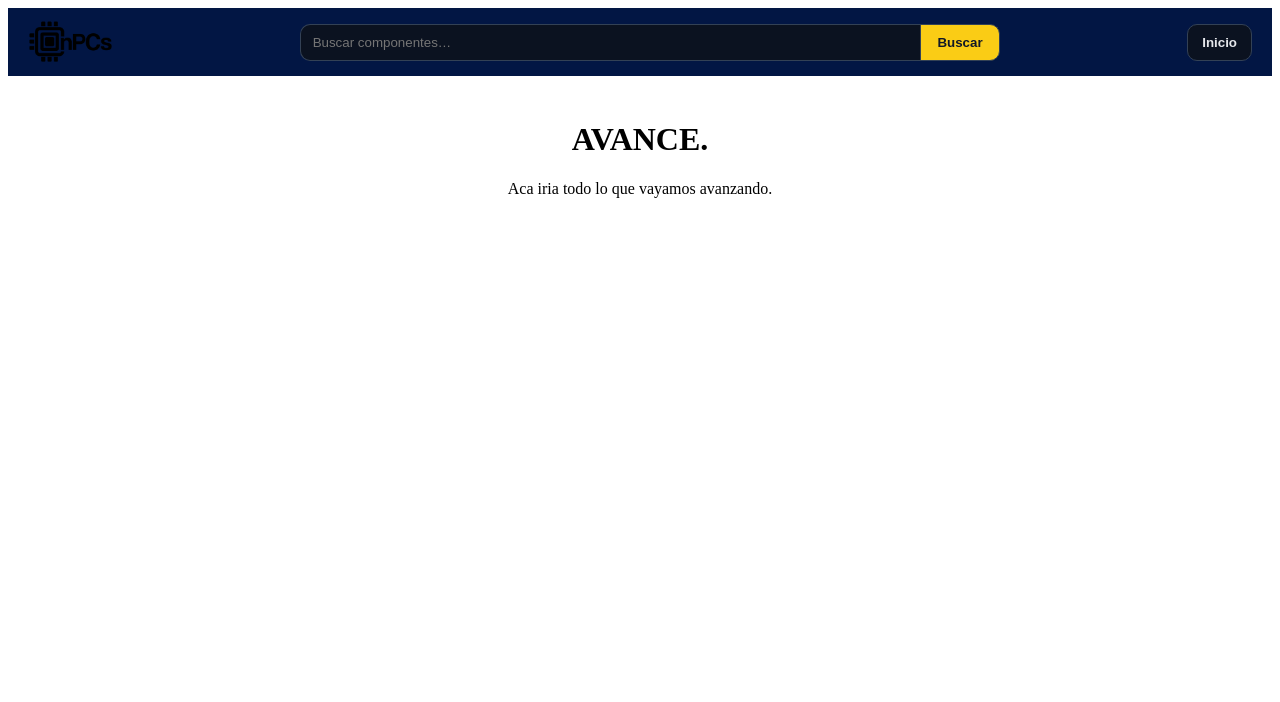
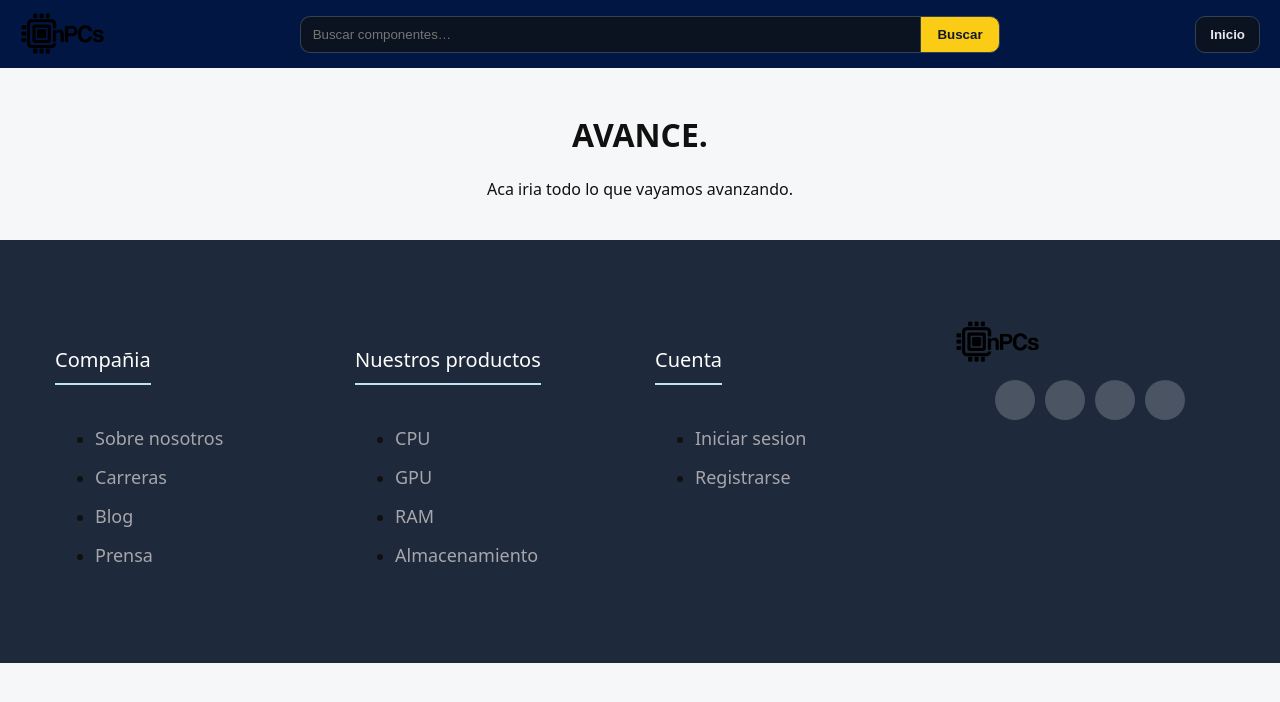
Before and after one commit to LunaMartin00/nPCs-frontend, a React (Vite) app in the folder nPCs-proyect/: page / in a window 1280 px wide. Shown: the top 702 px of the page. Built offline with nearby package versions, Linux system fonts and the light colour scheme.

Commit message:
agregar footer

```diff
--- a/nPCs-proyect/src/App.jsx
+++ b/nPCs-proyect/src/App.jsx
@@ -1,5 +1,6 @@
 import React from "react";
 import Navbar from "./components/navbar.jsx";
+import Footer from "./components/Footer.jsx";
 
 export default function App() {
   return (
@@ -9,6 +10,7 @@ export default function App() {
         <h1>AVANCE.</h1>
         <p>Aca iria todo lo que vayamos avanzando.</p>
       </main>
+      <Footer />
     </div>
   );
 }
--- /dev/null
+++ b/nPCs-proyect/src/components/Footer.jsx
@@ -0,0 +1,61 @@
+import logo from "../assets/Logo.png";
+import '../styles/App.css';
+
+export default Footer
+
+function Footer() {
+
+
+    return (
+
+    <footer className = "footer">
+        <div className = "container">
+            <div className = 'footer_row'>
+                    <div className = 'footer_section'>
+                        <h4>Compañia </h4>
+                        <ul>
+                            <li> <a href = "#"> Sobre nosotros </a></li>
+                            <li> <a href = "#"> Carreras </a></li>
+                            <li> <a href = "#"> Blog </a></li>
+                            <li> <a href = "#"> Prensa </a></li>
+                        </ul>
+
+                    </div>
+                    <div className = 'footer_section'>
+                        <h4>Nuestros productos</h4>
+                        <ul>
+                            <li> <a href = "#"> CPU </a></li>
+                            <li> <a href = "#"> GPU </a></li>
+                            <li> <a href = "#"> RAM </a></li>
+                            <li> <a href = "#"> Almacenamiento </a></li>
+                        </ul>
+                    </div>
+
+                    <div className = 'footer_section'>
+                        <h4>Cuenta</h4>
+                        <ul>
+                            <li> <a href = "#"> Iniciar sesion </a></li>
+                            <li> <a href = "#"> Registrarse </a></li>
+                        </ul>
+                    </div>
+
+                    <div className = 'footer_section'>
+                    <img src={logo} alt="nPCs" style={{ height: 44, display: "block" }} />
+                        <div className = "footer_socials">
+                            <ul>
+                                <a href="#"> <i className = "fab fa-facebook-f"></i></a>
+                                <a href="#"> <i className = "fab fa-instragram"></i></a>
+                                <a href="#"> <i className = "fab fa-twitter"></i></a>
+                                <a href="#"> <i className = "fab fa-linkedin"></i></a>
+                            </ul>
+                        </div>
+                </div>
+            </div>
+        </div>
+    </footer>
+
+
+    )
+
+
+}
--- a/nPCs-proyect/src/styles/App.css
+++ b/nPCs-proyect/src/styles/App.css
@@ -1,12 +1,19 @@
-
 * { box-sizing: border-box; }
 html, body, #root { height: 100%; }
+
+:root {
+
+  --blue: #1e293b;
+}
+
 body {
   margin: 0;
   font-family: system-ui, -apple-system, Segoe UI, Roboto, Ubuntu, Cantarell, Noto Sans, Arial, "Apple Color Emoji", "Segoe UI Emoji";
   background: #f6f7f8;
   color: #5a94dc;
 }
+
+
 
 .navbar {
   position: sticky;
@@ -51,7 +58,7 @@ body {
   border-right: none;
   border-radius: 10px 0 0 10px;
   outline: none;
-  background: #021644;
+  background: #;
   color: #e5e7eb;
 }
 .search-input::placeholder { color: #94a3b8; }
@@ -169,3 +176,80 @@ body {
   .search-bar { max-width: none; }
   .home-button { display: none; }
 }
+
+/*footer*/
+
+.footer {
+    background-color: var(--blue);
+    color: rgb(16, 16, 16);
+    padding: 80px 0;
+}
+
+.container {
+    max-width: 1200px;
+    margin: 0 auto;
+}
+
+.footer_row {
+    display: flex;
+    flex-wrap: wrap;
+    justify-content: space-between;
+}
+
+.footer_section {
+    width: 25%;
+    padding: 0 15px;
+}
+
+.footer_section h4 {
+    font-size: 20px;
+    color: #ffffff;
+    margin-bottom: 25px;
+    font-weight: 500;
+    border-bottom: 2px solid #bae4f1;
+    padding-bottom: 10px;
+    display: inline-block;
+}
+
+.footer_section ul li a{
+    font-size: 18px;
+    text-decoration: none;
+    color: #e8e2e2ad;
+    display: block;
+    margin-bottom: 15px;
+    transition: all 0.3s ease;
+}
+
+.footer_section ul li a:hover{
+    color: #ffffff;
+    padding-left: 6px;
+}
+
+.footer_socials a {
+  display: inline-block;
+  min-height: 40px;
+  width: 40px;
+  background-color: rgba(255, 255, 255, 0.2);
+  margin : 0 10px 10px 0;
+  text-align: center;
+  line-height: 40px;
+  border-radius: 50%;
+  color: #ffffff;
+  transition: all 0.3s ease;
+
+}
+
+.footer_socials a:hover {
+  background-color: #96c9d8;
+}
+
+@media (max-width: 991px) {
+    .footer_section {
+        text-align: center;
+    }
+
+    .footer-links {
+      width: 100%;
+      margin-bottom: 30px;
+    }
+}
```
